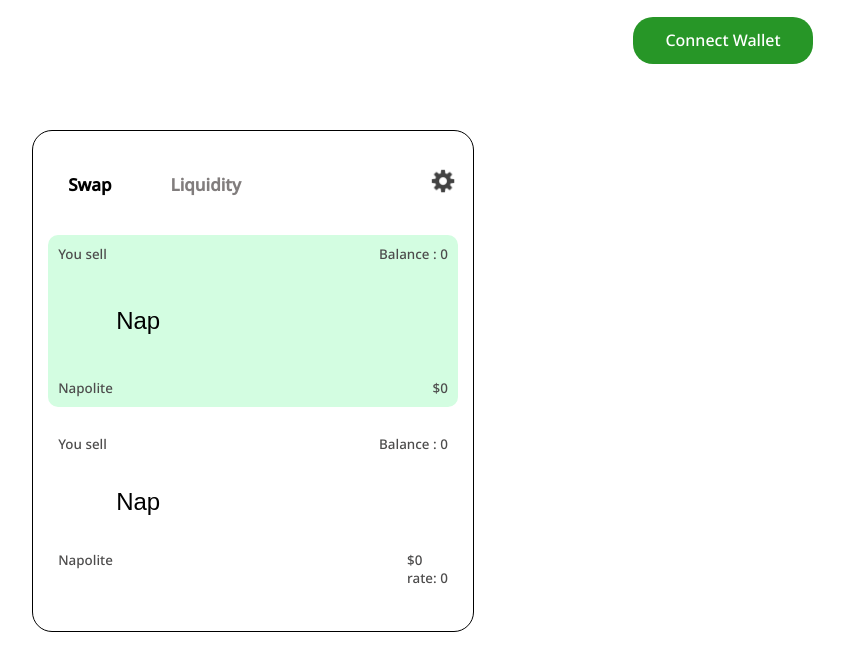
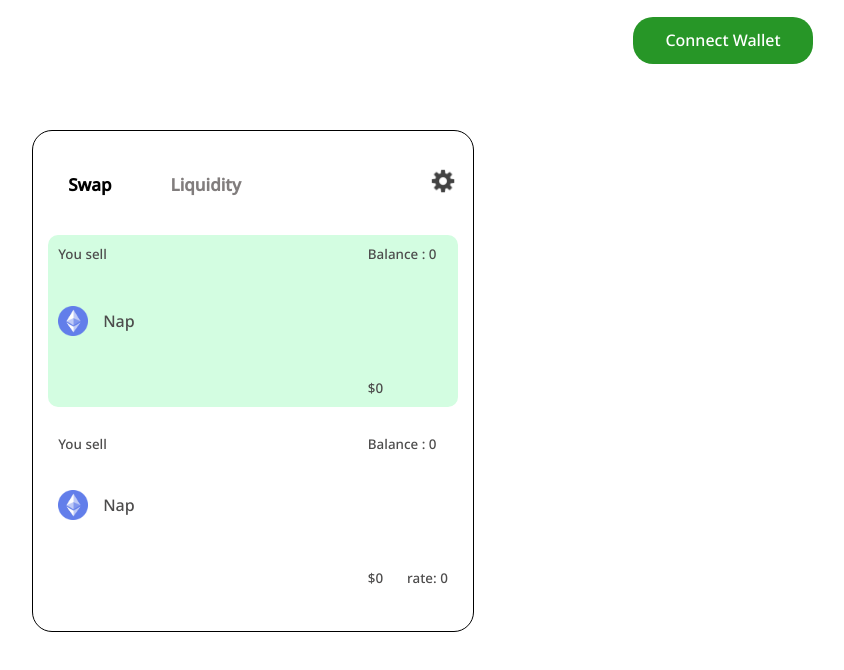
Before and after one commit to Napolite/liquidity-dapp, a React (Vite) app: page / in a window 1280 px wide. Shown: the top 670 px of the page, without its empty margins (387-1231 px from the left). Built offline with nearby package versions, Linux system fonts and the light colour scheme.

Commit message:
#changes : removed select dropdown

```diff
--- a/src/components/homepage/homepage.css
+++ b/src/components/homepage/homepage.css
@@ -86,6 +86,12 @@
   font-size: 13.4px;
 }
 
+.swap-from-top > div:nth-child(2) {
+  display: flex;
+  width: 80px;
+  justify-content: space-between;
+}
+
 .trade-item {
   width: 100%;
   display: flex;
@@ -114,3 +120,15 @@
 .swap-item:nth-child(1) {
   background-color: rgb(211, 253, 225);
 }
+
+.token-img {
+  width: 30px;
+  height: 30px;
+  margin-right: 15px;
+}
+
+.token {
+  display: flex;
+  width: 120px;
+  place-items: center;
+}
--- a/src/components/homepage/index.tsx
+++ b/src/components/homepage/index.tsx
@@ -2,6 +2,7 @@ import React, { useState } from "react";
 import "./homepage.css";
 
 import settings from "@/assets/images/—Pngtree—settings glyph black icon_3755352.png";
+import eth from "@/assets/images/pngwing.com.png";
 function Homepage() {
   const [activeTab, setTab] = useState<any>("swap");
   return (
@@ -34,18 +35,16 @@ function Homepage() {
                 <div>Balance : 0</div>
               </div>
               <div className="trade-item">
-                <div>
-                  <select name="tokens" id="">
-                    <option value="Napolite">Nap</option>
-                    <option value="Constantinite">Cons</option>
-                  </select>
+                <div className="token">
+                  <img src={eth} className="token-img" />
+                  <div>Nap</div>
                 </div>
                 <div>
                   <input type="text" name="amount" />
                 </div>
               </div>
               <div className="swap-from-top">
-                <div>Napolite</div>
+                <div></div>
                 <div>$0</div>
               </div>
             </div>
@@ -56,17 +55,17 @@ function Homepage() {
               </div>
               <div className="trade-item">
                 <div>
-                  <select name="tokens" id="">
-                    <option value="Napolite">Nap</option>
-                    <option value="Constantinite">Cons</option>
-                  </select>
+                  <div className="token">
+                    <img src={eth} className="token-img" />
+                    <div>Nap</div>
+                  </div>
                 </div>
                 <div>
                   <input type="text" name="amount" />
                 </div>
               </div>
               <div className="swap-from-top">
-                <div>Napolite</div>
+                <div></div>
                 <div>
                   <div>$0</div>
                   <div>rate: 0</div>
```
Also changed, not shown: src/assets/images/pngaaa.com-795565.png (added), src/assets/images/pngwing.com.png (added).
